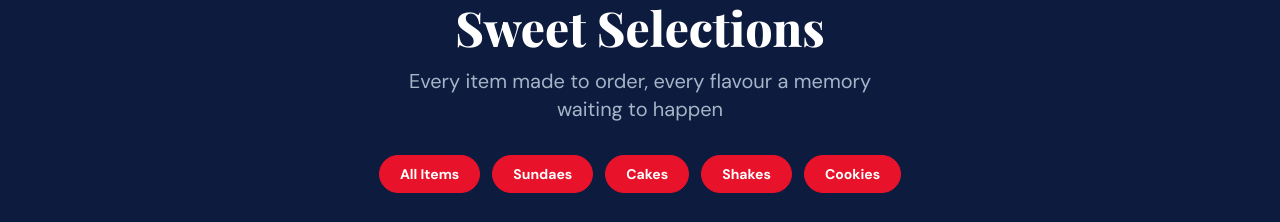
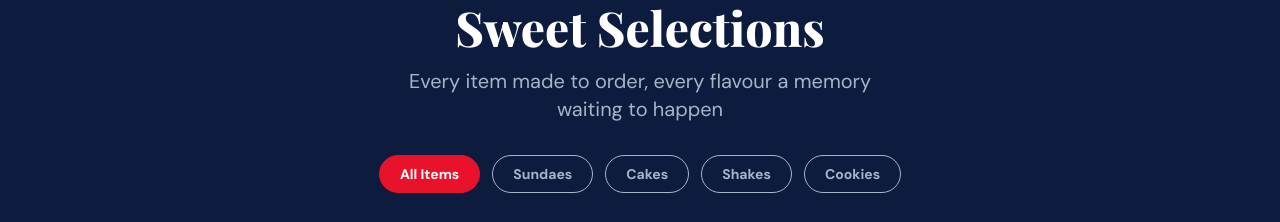
Before and after one commit to nahkadir/sugar-overdose, a website: page index.html in a window 1280 px wide. Shown: the part 857-1079 px from the top of the page. Drawn offline with nearby package versions, Linux system fonts and the light colour scheme; a web font is replaced by a local one.

Commit message:
filter functionality added

```diff
--- a/css/input.css
+++ b/css/input.css
@@ -36,5 +36,5 @@ body {
 }
 
 .tab-active {
-  @apply bg-crimson text-white border-crimson font-bold;
+  @apply bg-crimson text-white border-crimson font-bold hover:bg-crimson hover:text-white hover:border-crimson;
 }
--- a/index.html
+++ b/index.html
@@ -103,10 +103,10 @@
         </p>
         <div class="flex flex-wrap gap-3 justify-center">
           <div data-category="all" class="tab tab-active pill">All Items</div>
-          <div data-category="sundaes" class="tab tab-active pill">Sundaes</div>
-          <div data-category="cakes" class="tab tab-active pill">Cakes</div>
-          <div data-category="shakes" class="tab tab-active pill">Shakes</div>
-          <div data-category="cookies" class="tab tab-active pill">Cookies</div>
+          <div data-category="sundaes" class="tab pill">Sundaes</div>
+          <div data-category="cakes" class="tab pill">Cakes</div>
+          <div data-category="shakes" class="tab pill">Shakes</div>
+          <div data-category="cookies" class="tab pill">Cookies</div>
         </div>
       </section>
 
```
Also changed, not shown: css/output.css.
